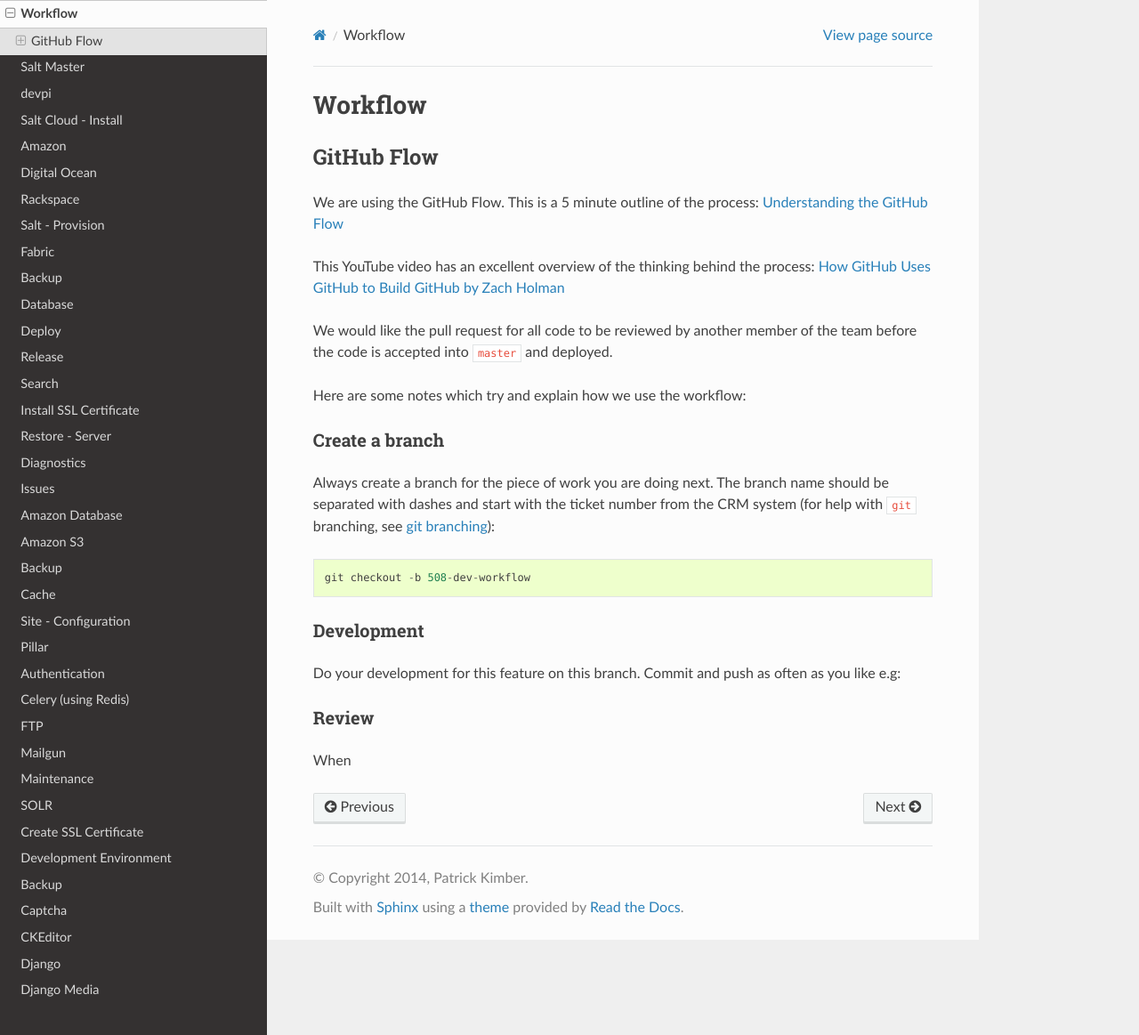
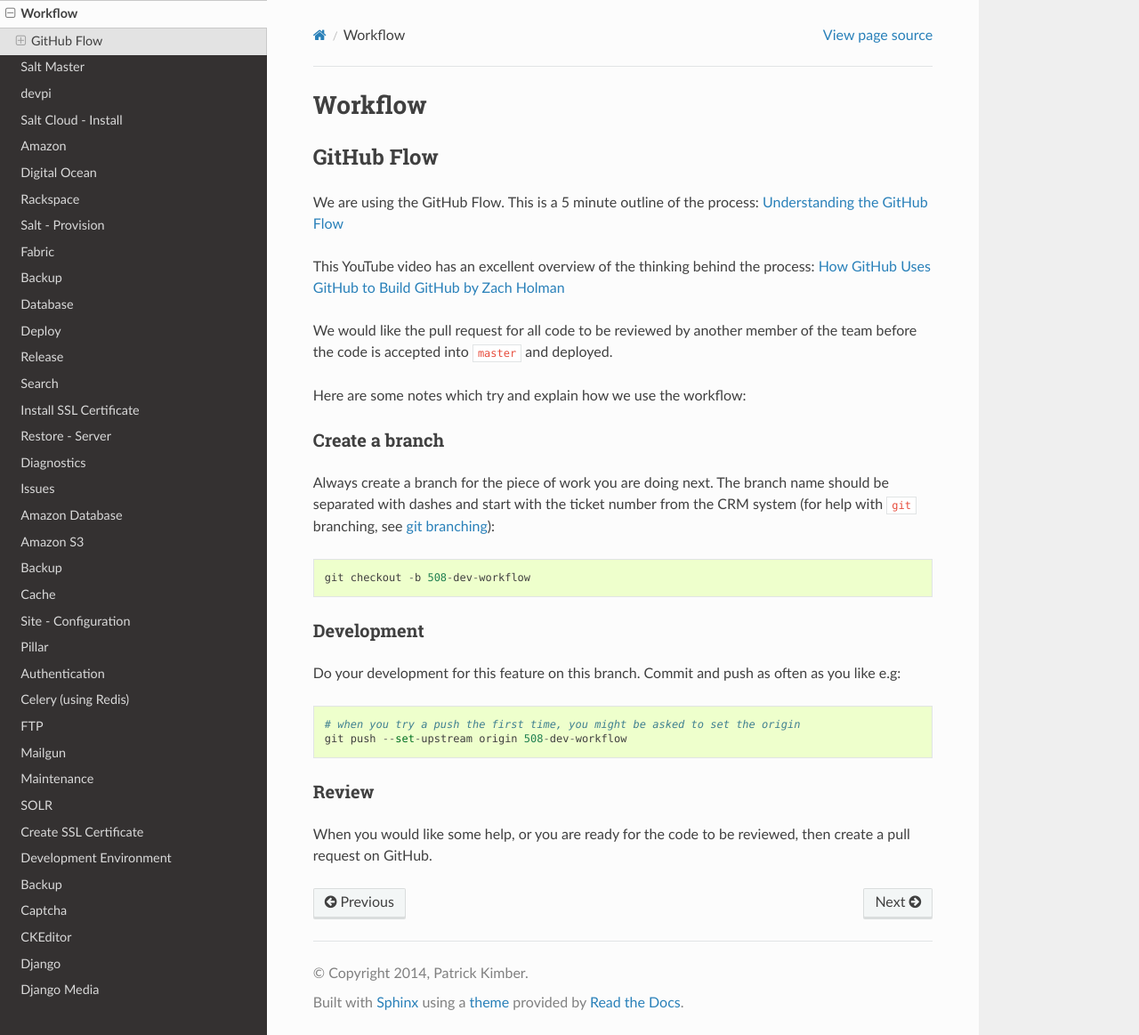
Before and after one commit to pkimber/old-docs-migrated-to-gitlab, a Sphinx documentation site: the page built from source/dev-workflow.rst, in a window 1280 px wide and 1163 px high. Shown: the whole window at 89% size. Built offline with Sphinx 7.4.7 and the Read the Docs theme 2.0.0, drawn with Linux system fonts in a browser that asks for light colours.

Commit message:
pull request

```diff
--- a/source/dev-workflow.rst
+++ b/source/dev-workflow.rst
@@ -32,12 +32,14 @@
 Do your development for this feature on this branch.  Commit and push as often
 as you like e.g::
 
-
+  # when you try a push the first time, you might be asked to set the origin
+  git push --set-upstream origin 508-dev-workflow
 
 Review
 ------
 
-When
+When you would like some help, or you are ready for the code to be reviewed,
+then create a pull request on GitHub.
 
 
 .. _`git branching`: https://www.pkimber.net/howto/git/branch.html
```
